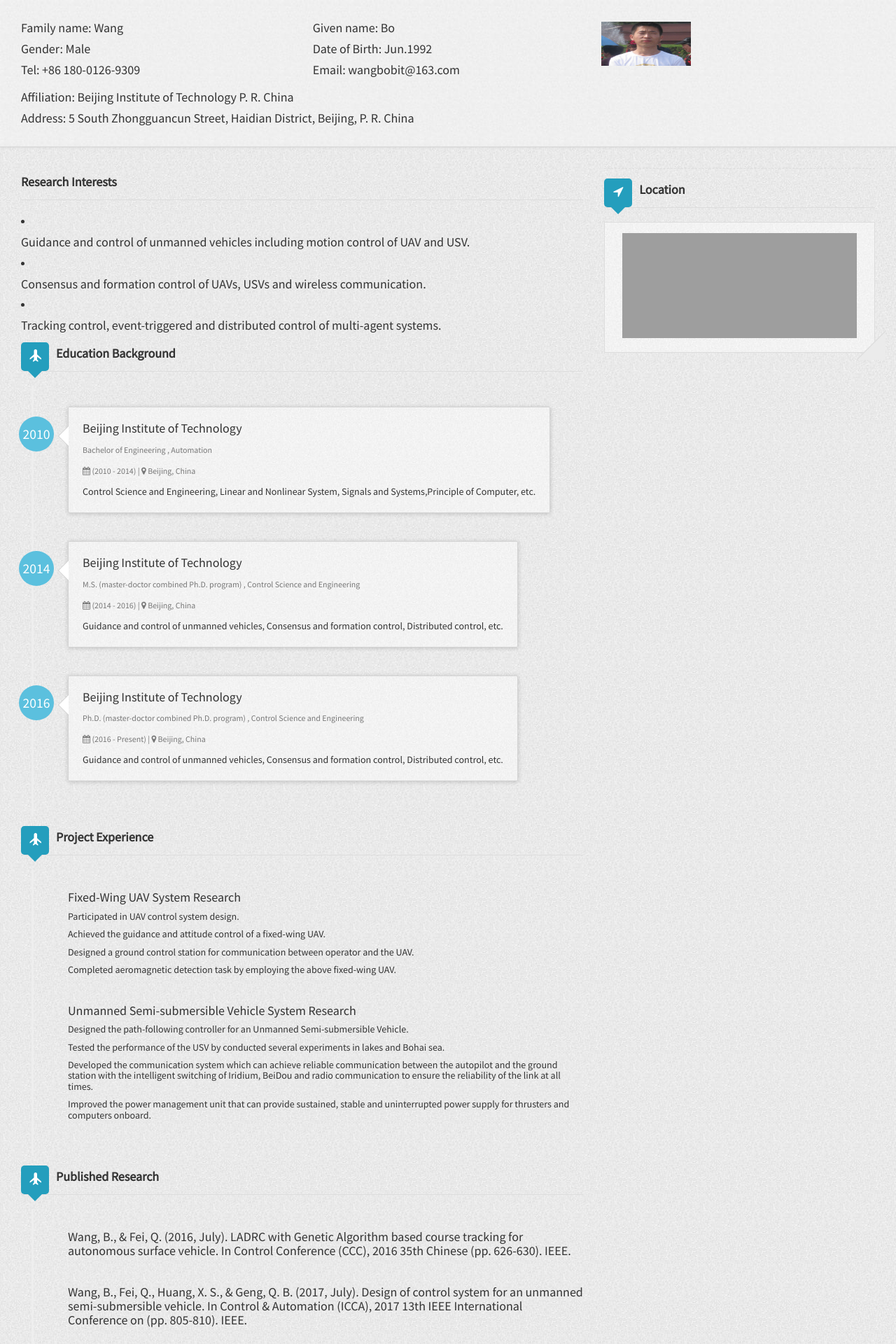
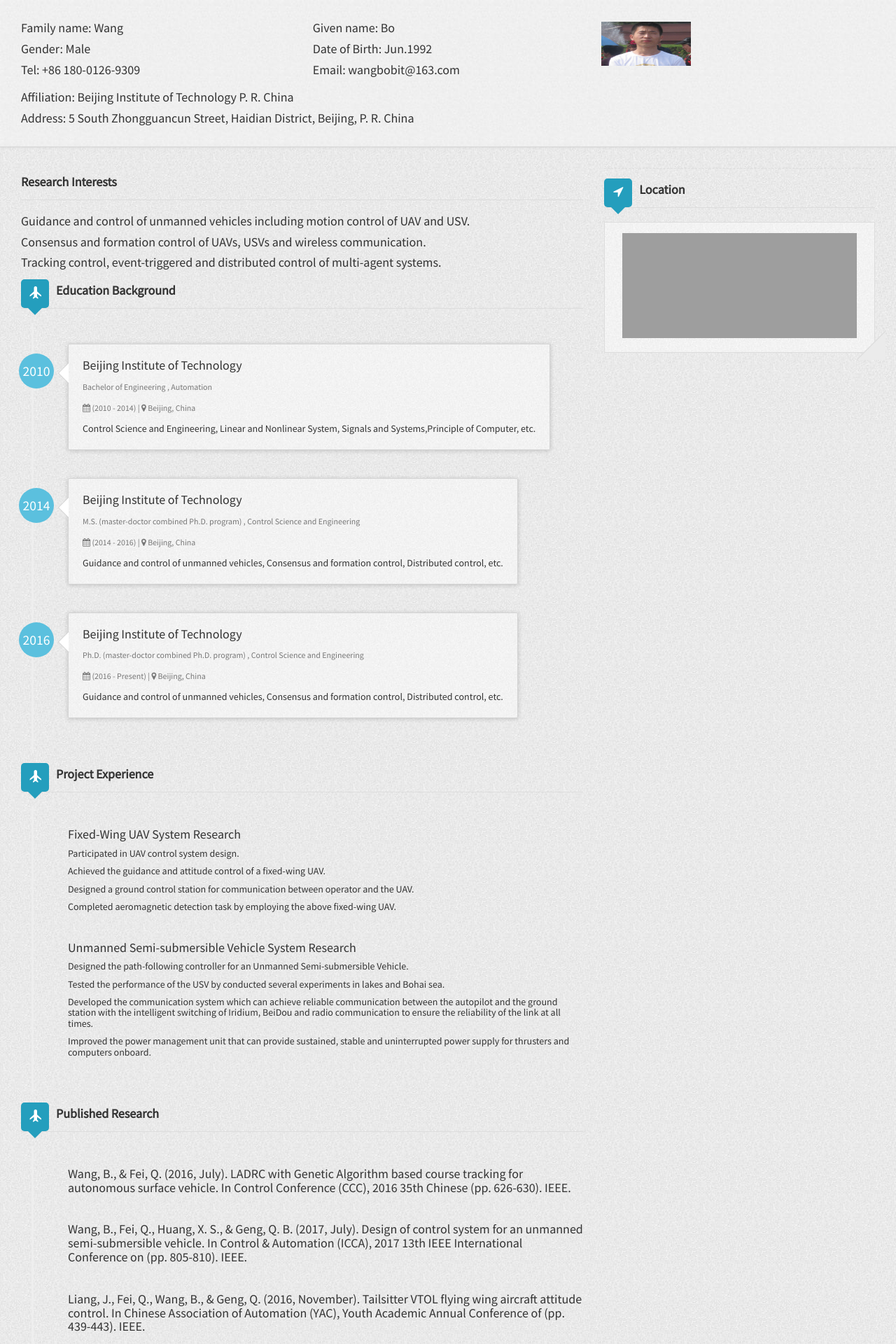
Before and after one commit to wangbo121/CV, a Jekyll site: the page built from index.html, in a window 1280 px wide. Shown: the top 1920 px of the page at 70% size. Built offline with Jekyll 4.4.1, drawn with Linux system fonts in a browser that asks for light colours; nearby versions of some CDN libraries; grey boxes are pictures that could not be loaded.

Commit message:
fdsafdsaf

```diff
--- a/index.html
+++ b/index.html
@@ -7,11 +7,9 @@ layout: default
             {% if site.author.Research_Interests %}
                 <h3 class="title">Research Interests</h3>
                     {% for work in site.author.Research_Interests %}
-                        <li class="timeline-inverted">
                                     {% if work.description %}
                                         <h4>{{ work.description }}</h4>
                                     {% endif %}
-                        </li>
                     {% endfor %}
             {% endif %}
 
```
